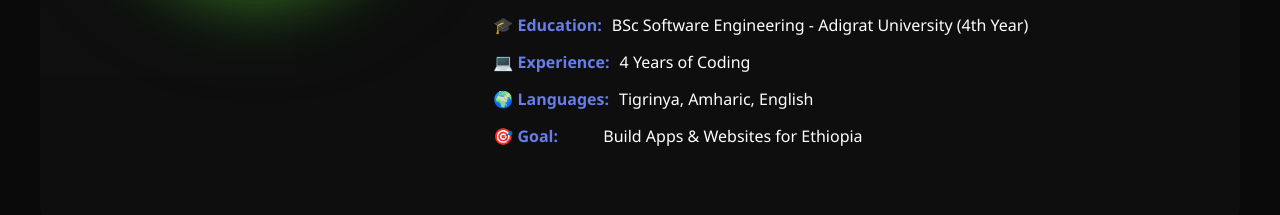
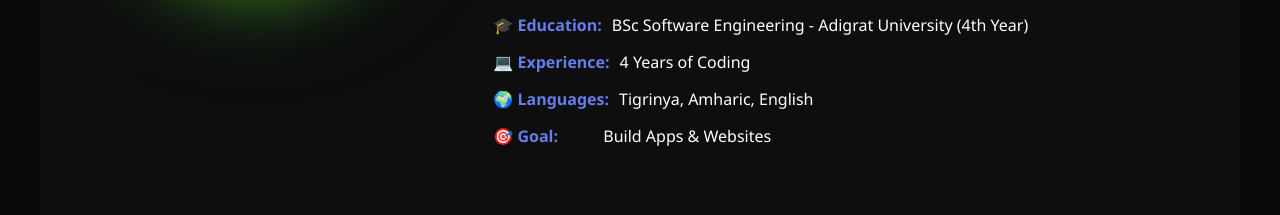
Before and after one commit to fili112/portfolio, a React (Vite) app: page / in a window 1280 px wide. Shown: the part 1451-1666 px from the top of the page. Built offline with nearby package versions, Linux system fonts and the light colour scheme; no server answers.

Commit message:
Remove Ethiopia from goal

```diff
--- a/src/components/About.jsx
+++ b/src/components/About.jsx
@@ -71,7 +71,7 @@
             </div>
             <div className="info-item">
               <span className="info-label">🎯 Goal:</span>
-              <span className="info-value">Build Apps & Websites for Ethiopia</span>
+              <span className="info-value">Build Apps & Websites</span>
             </div>
           </div>
         </motion.div>
```
